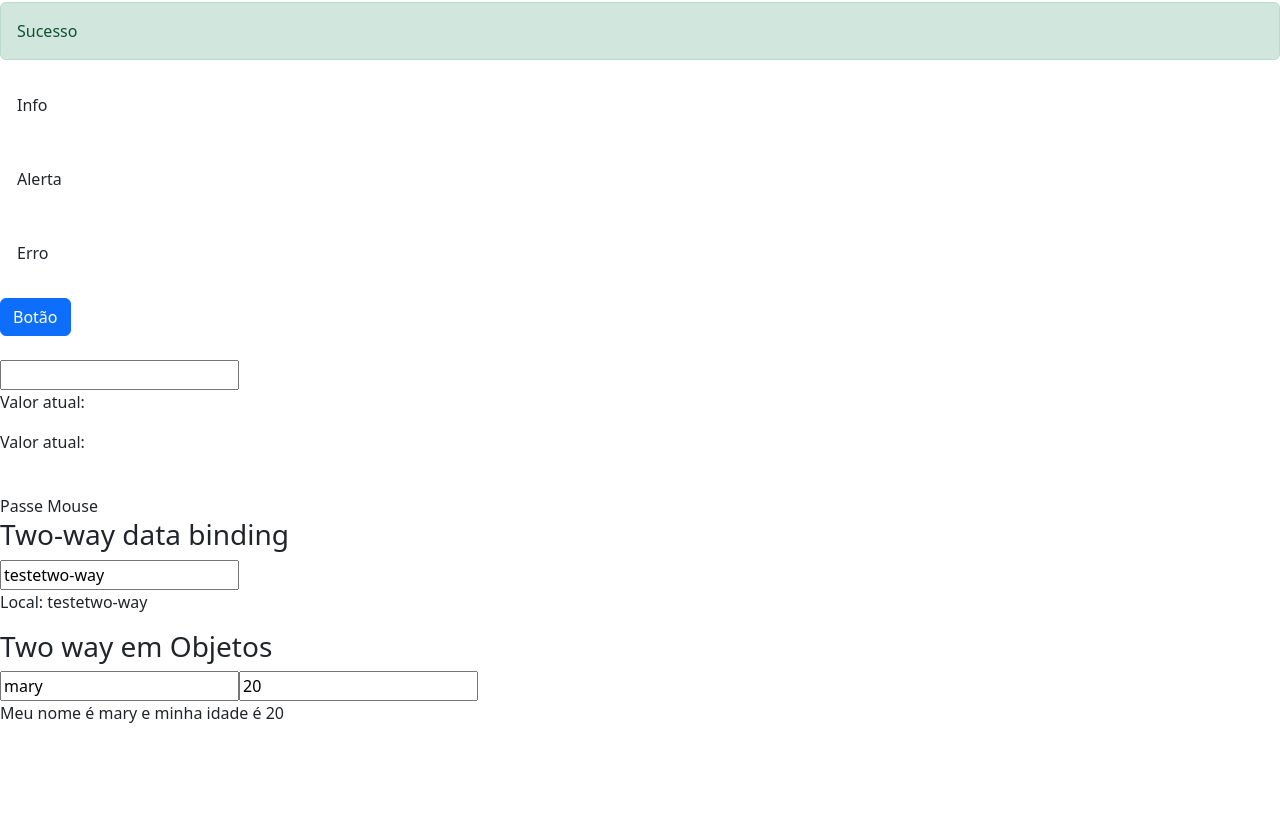
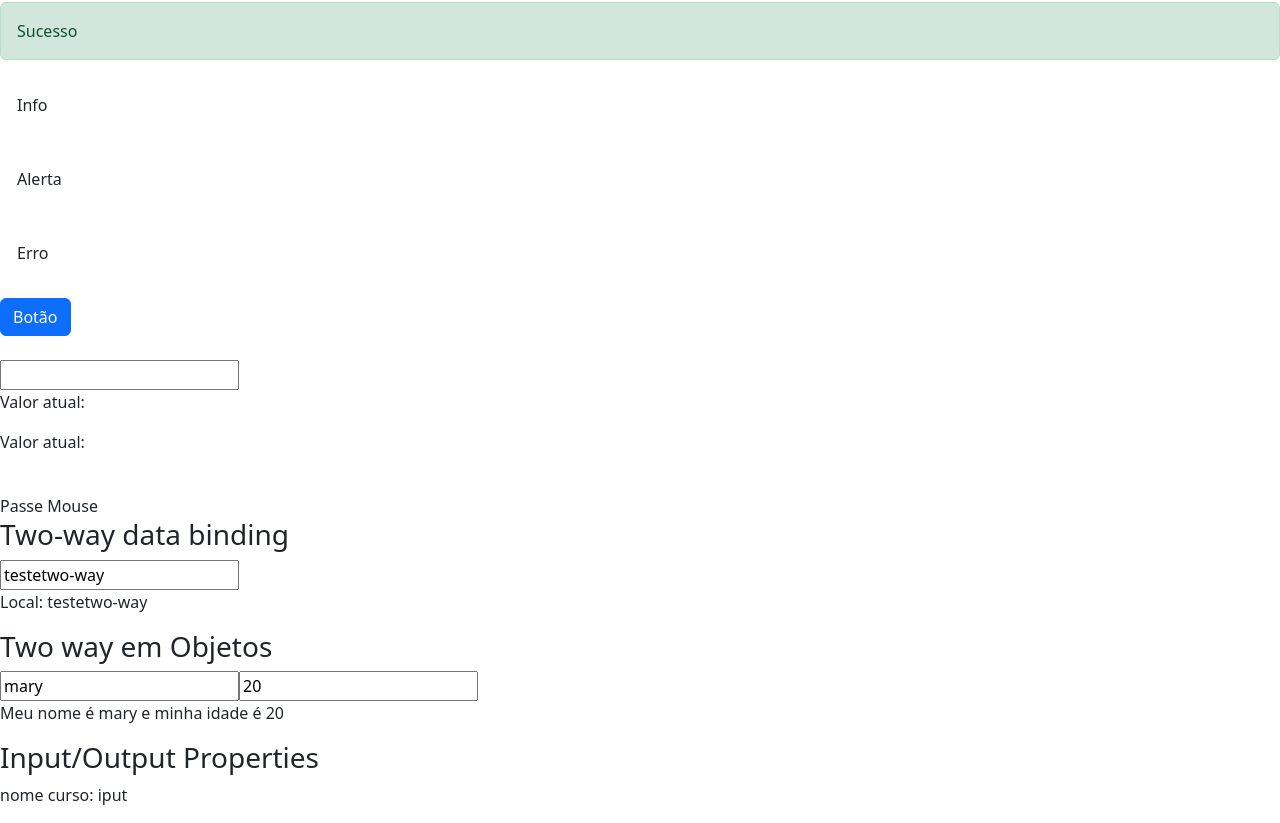
Before and after one commit to Joaocastro20/Angular, an Angular app: page / in a window 1280 px wide. Shown: the part 913-1736 px from the top of the page. Before the commit the page ends 1654 px from the top, so only its background shows below. Built offline with nearby package versions, Linux system fonts and the light colour scheme.

Commit message:
adicionar input property

```diff
--- a/src/app/app.module.ts
+++ b/src/app/app.module.ts
@@ -10,13 +10,15 @@ import { CursosModule } from './cursos/cursos.module';
 import { FirtComponentComponent } from './firt-component/firt-component.component';
 import { DataBindingComponent } from './data-binding/data-binding.component';
 import { FormsModule } from '@angular/forms';
+import { InputPropertyComponent } from './input-property/input-property.component';
 
 
 @NgModule({
   declarations: [
     AppComponent,
     FirtComponentComponent,
-    DataBindingComponent
+    DataBindingComponent,
+    InputPropertyComponent
   ],
   imports: [
     BrowserModule,
--- a/src/app/data-binding/data-binding.component.html
+++ b/src/app/data-binding/data-binding.component.html
@@ -69,3 +69,10 @@
 </section>
 
 <app-meu-form></app-meu-form>
+
+<section>
+    <article>
+        <h3>Input/Output Properties</h3>
+        <app-curso></app-curso>
+    </article>
+</section>
--- a/src/app/data-binding/data-binding.component.ts
+++ b/src/app/data-binding/data-binding.component.ts
@@ -13,6 +13,7 @@ export class DataBindingComponent implements OnInit {
   valorAtual:string = '';
   valoSalvo:any
   varMouse:boolean = false;
+  nomeDoCurso:string = 'angular';
   nome:any = 'testetwo-way';
   pessoa:any ={
     nome: 'mary',
--- /dev/null
+++ b/src/app/input-property/input-property.component.html
@@ -0,0 +1 @@
+<p>nome curso: {{nomeCurso}}</p>
--- /dev/null
+++ b/src/app/input-property/input-property.component.ts
@@ -0,0 +1,18 @@
+import { Component, Input, OnInit } from '@angular/core';
+
+@Component({
+  selector: 'app-curso',
+  templateUrl: './input-property.component.html',
+  styleUrls: ['./input-property.component.css'],
+  //inputs:['nomeCurso']
+})
+export class InputPropertyComponent implements OnInit {
+
+  @Input('nome') nomeCurso:string = 'iput';
+
+  constructor() { }
+
+  ngOnInit(): void {
+  }
+
+}
```
Also changed, not shown: src/app/input-property/input-property.component.css (added), 1 other file (tests, documents, lock files or other folders).
